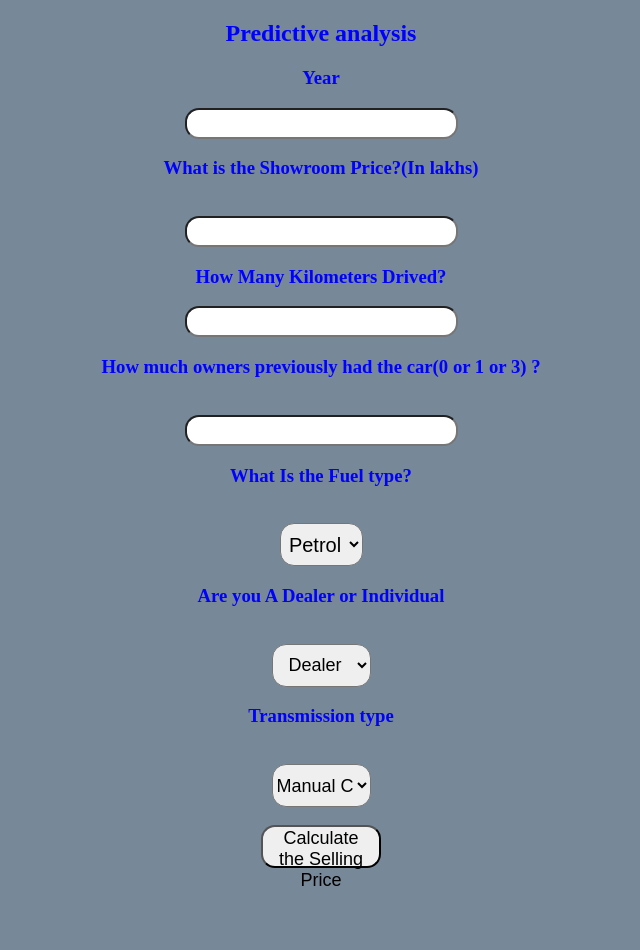
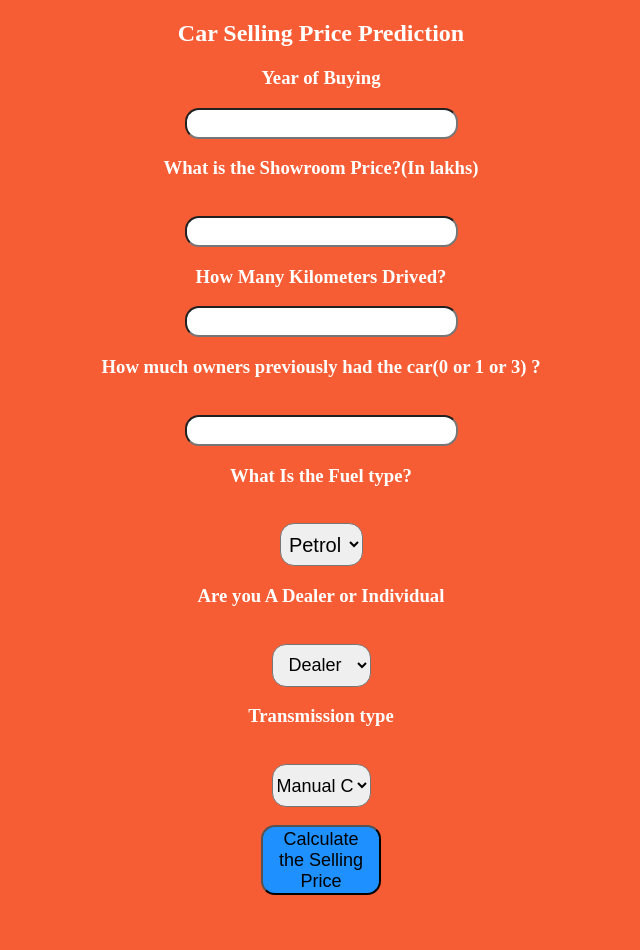
Before and after one commit to sunnybhandari02/Car-Selling-Price-Prediction, a Flask app: page / in a window 1280 px wide. Shown: the whole page, without its empty margins (319-959 px from the left). Before the commit the page ends 886 px from the top, so only its background shows below. Run offline with Flask 2, Linux system fonts and the light colour scheme; parts of the project's set-up code (start-up, migrations or seed data) failed here and were passed over.

Commit message:
All files updatetd

```diff
--- a/app.py
+++ b/app.py
@@ -6,7 +6,7 @@ import numpy as np
 import sklearn
 from sklearn.preprocessing import StandardScaler
 app = Flask(__name__)
-model = pickle.load(open('car_price_model.pkl', 'rb'))
+model = pickle.load(open('random_forest_regression_model.pkl', 'rb'))
 @app.route('/',methods=['GET'])
 def Home():
     return render_template('index.html')
@@ -20,6 +20,7 @@ def predict():
         Year = int(request.form['Year'])
         Present_Price=float(request.form['Present_Price'])
         Kms_Driven=int(request.form['Kms_Driven'])
+        Kms_Driven2=np.log(Kms_Driven)
         Owner=int(request.form['Owner'])
         Fuel_Type_Petrol=request.form['Fuel_Type_Petrol']
         if(Fuel_Type_Petrol=='Petrol'):
@@ -27,7 +28,7 @@ def predict():
                 Fuel_Type_Diesel=0
         elif(Fuel_Type_Petrol=='Diesel'):
             Fuel_Type_Petrol==0
-            Fuel_Type_Petrol==1
+            Fuel_Type_Diesel==1
         else:
             Fuel_Type_Petrol=0
             Fuel_Type_Diesel=0
@@ -42,12 +43,12 @@ def predict():
             Transmission_Mannual=1
         else:
             Transmission_Mannual=0
-        prediction=model.predict([[Present_Price,Kms_Driven,Owner,Year,Fuel_Type_Diesel,Fuel_Type_Petrol,Seller_Type_Individual,Transmission_Mannual]])
-        output=round(prediction[0],2)
+        prediction=model.predict([[Present_Price,Kms_Driven2,Owner,Year,Fuel_Type_Diesel,Fuel_Type_Petrol,Seller_Type_Individual,Transmission_Mannual]])
+        output=round(prediction[0],4)
         if output<0:
             return render_template('index.html',prediction_texts="Sorry you cannot sell this car")
         else:
-            return render_template('index.html',prediction_text="You Can Sell The Car at {}".format(output))
+            return render_template('index.html',prediction_text="You Can Sell The Car at {} Lakhs".format(output))
     else:
         return render_template('index.html')
 
--- /dev/null
+++ b/static/styles.css
@@ -0,0 +1,107 @@
+body {
+    background-color: #f75d34;
+    text-align: center;
+    padding: 0px;
+}
+
+#research {
+    font-size: 18px;
+    width: 100px;
+    height: 23px;
+    top: 23px;
+}
+
+#box {
+    border-radius: 60px;
+    border-color: 45px;
+    border-style: solid;
+    font-family: cursive;
+    text-align: center;
+    background-color: rgb(168, 131, 61);
+    font-size: medium;
+    position: absolute;
+    width: 700px;
+    bottom: 9%;
+    height: 850px;
+    right: 30%;
+    padding: 0px;
+    margin: 0px;
+    font-size: 14px;
+}
+
+#fuel {
+    width: 83px;
+    height: 43px;
+    text-align: center;
+    border-radius: 14px;
+    font-size: 20px;
+}
+
+#fuel:hover {
+    background-color: coral;
+}
+
+#research {
+    width: 99px;
+    height: 43px;
+    text-align: center;
+    border-radius: 14px;
+    font-size: 18px;
+}
+
+#research:hover {
+    background-color: coral;
+}
+
+#resea {
+    width: 99px;
+    height: 43px;
+    text-align: center;
+    border-radius: 14px;
+    font-size: 18px;
+}
+
+#resea:hover {
+    background-color: coral;
+}
+
+#sub {
+    background-color: dodgerblue;
+    width: 120px;
+    height: 70px;
+    text-align: center;
+    border-radius: 14px;
+    font-size: 18px;
+}
+
+#sub:hover {
+    background-color: darkcyan;
+}
+
+#first {
+    border-radius: 14px;
+    height: 25px;
+    font-size: 20px;
+    text-align: center;
+}
+
+#second {
+    border-radius: 14px;
+    height: 25px;
+    font-size: 20px;
+    text-align: center;
+}
+
+#third {
+    border-radius: 14px;
+    height: 25px;
+    font-size: 20px;
+    text-align: center;
+}
+
+#fourth {
+    border-radius: 14px;
+    height: 25px;
+    font-size: 20px;
+    text-align: center;
+}
--- a/templates/index.html
+++ b/templates/index.html
@@ -4,19 +4,22 @@
 <head>
     <meta charset="UTF-8">
     <meta name="viewport" content="width=device-width, initial-scale=1.0">
-    <title>Document</title>
+    <link rel="stylesheet" type="text/css" href="static/styles.css">
+    <title>Car Selling Price Prediction</title>
 </head>
 
 <body>
 
-    <div style="color:blue">
-        <form action="{{ url_for('predict')}}" method="post">
-            <h2>Predictive analysis</h2>
-            <h3>Year</h3>
+    <div style="color:white">
+        <form class="modal-content" action="{{ url_for('predict')}}" method="post">
+            <h2>Car Selling Price Prediction</h2>
+            <h3>Year of Buying</h3>
             <input id="first" name="Year" type="number ">
-            <h3>What is the Showroom Price?(In lakhs)</h3><br><input id="second" name="Present_Price" required="required">
+            <h3>What is the Showroom Price?(In lakhs)</h3>
+            <br><input id="second" name="Present_Price" required="required">
             <h3>How Many Kilometers Drived?</h3><input id="third" name="Kms_Driven" required="required">
-            <h3>How much owners previously had the car(0 or 1 or 3) ?</h3><br><input id="fourth" name="Owner" required="required">
+            <h3>How much owners previously had the car(0 or 1 or 3) ?</h3>
+            <br><input id="fourth" name="Owner" required="required">
             <h3>What Is the Fuel type?</h3><br><select name="Fuel_Type_Petrol" id="fuel" required="required">
                 <option value="Petrol">Petrol</option>
                 <option value="Diesel">Diesel</option>
@@ -43,117 +46,6 @@
         <br><br><h3>{{ prediction_text }}<h3>
     </div>
 
-
-
-
-    <style>
-        body {
-            background-color: lightslategray;
-            text-align: center;
-            padding: 0px;
-        }
-
-        #research {
-            font-size: 18px;
-            width: 100px;
-            height: 23px;
-            top: 23px;
-        }
-
-        #box {
-            border-radius: 60px;
-            border-color: 45px;
-            border-style: solid;
-            font-family: cursive;
-            text-align: center;
-            background-color: rgb(168, 131, 61);
-            font-size: medium;
-            position: absolute;
-            width: 700px;
-            bottom: 9%;
-            height: 850px;
-            right: 30%;
-            padding: 0px;
-            margin: 0px;
-            font-size: 14px;
-        }
-
-        #fuel {
-            width: 83px;
-            height: 43px;
-            text-align: center;
-            border-radius: 14px;
-            font-size: 20px;
-        }
-
-        #fuel:hover {
-            background-color: coral;
-        }
-
-        #research {
-            width: 99px;
-            height: 43px;
-            text-align: center;
-            border-radius: 14px;
-            font-size: 18px;
-        }
-
-        #research:hover {
-            background-color: coral;
-        }
-
-        #resea {
-            width: 99px;
-            height: 43px;
-            text-align: center;
-            border-radius: 14px;
-            font-size: 18px;
-        }
-
-        #resea:hover {
-            background-color: coral;
-        }
-
-        #sub {
-            width: 120px;
-            height: 43px;
-            text-align: center;
-            border-radius: 14px;
-            font-size: 18px;
-        }
-
-        #sub:hover {
-            background-color: darkcyan;
-        }
-
-        #first {
-            border-radius: 14px;
-            height: 25px;
-            font-size: 20px;
-            text-align: center;
-        }
-
-        #second {
-            border-radius: 14px;
-            height: 25px;
-            font-size: 20px;
-            text-align: center;
-        }
-
-        #third {
-            border-radius: 14px;
-            height: 25px;
-            font-size: 20px;
-            text-align: center;
-        }
-
-        #fourth {
-            border-radius: 14px;
-            height: 25px;
-            font-size: 20px;
-            text-align: center;
-        }
-    </style>
 </body>
 
 </html>
```
Also changed, not shown: main.py (deleted, +0 -53 lines), requirements.txt (+11 -63 lines), 2 other files.
